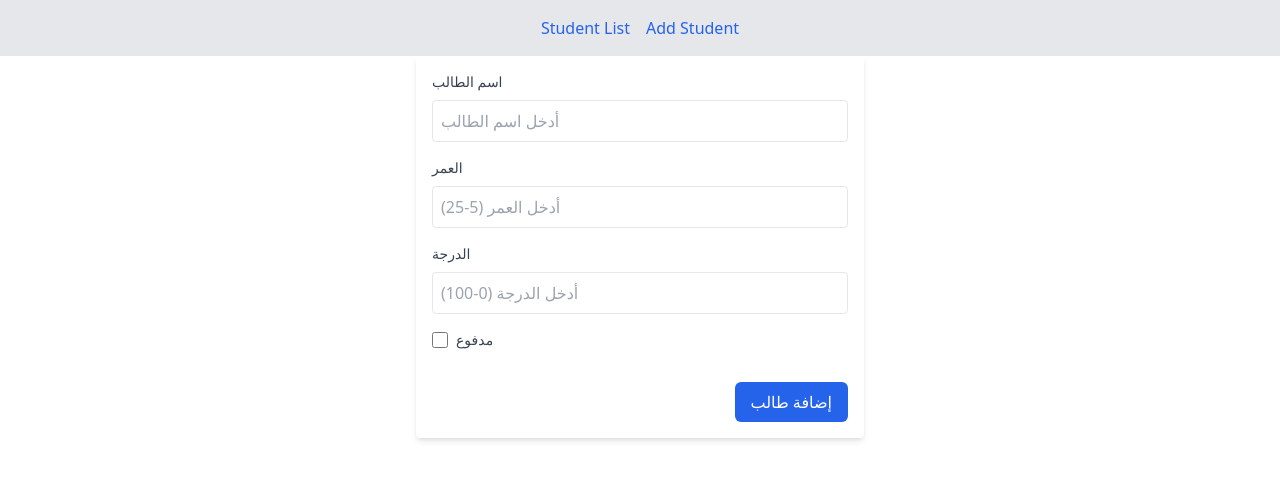
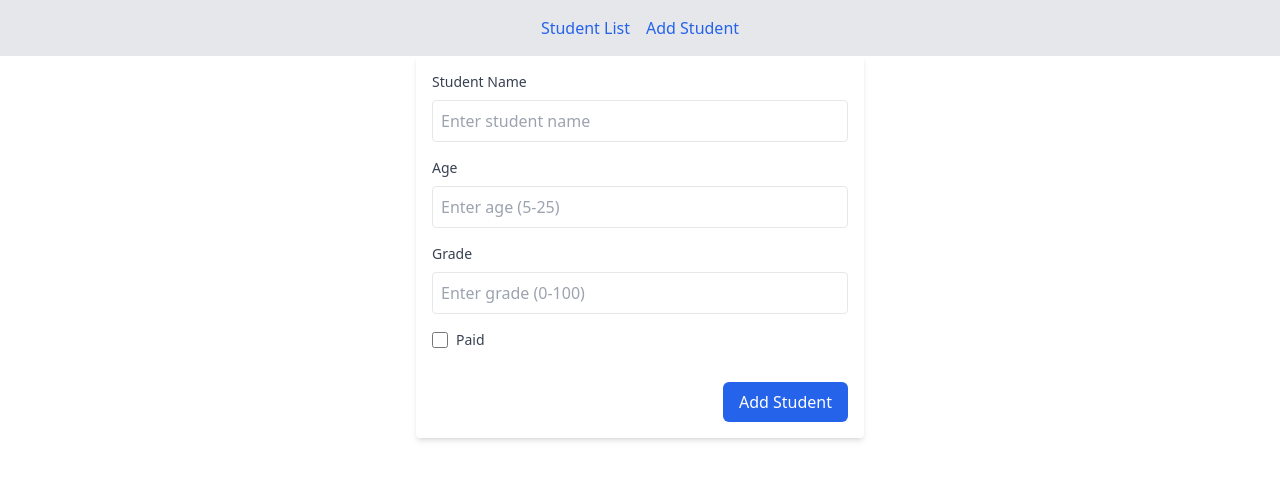
Before and after one commit to AbdelrahmanELsokary/Student_Registration_System, a React (Vite) app: page /add in a window 1280 px wide. Shown: the top 480 px of the page. Built offline with nearby package versions, Linux system fonts and the light colour scheme.

Commit message:
Update:Student Form

```diff
--- a/src/components/StudentForm.jsx
+++ b/src/components/StudentForm.jsx
@@ -10,7 +10,7 @@ export default function StudentForm({ existingStudent, onSuccess, onCancel }) {
   const [error, setError] = useState('');
   const [isSubmitting, setIsSubmitting] = useState(false);
 
-  // تهيئة النموذج إذا كان هناك طالب موجود
+  // Initialize form if existing student
   useEffect(() => {
     if (existingStudent) {
       setFormData({
@@ -32,15 +32,15 @@ export default function StudentForm({ existingStudent, onSuccess, onCancel }) {
 
   const validateForm = () => {
     if (!formData.name.trim()) {
-      setError('❌ اسم الطالب مطلوب');
+      setError('❌ Student name is required');
       return false;
     }
     if (isNaN(formData.age) || formData.age < 5 || formData.age > 25) {
-      setError('❌ يرجى إدخال عمر صحيح (بين 5 و25)');
+      setError('❌ Please enter a valid age (5-25)');
       return false;
     }
     if (isNaN(formData.grade) || formData.grade < 0 || formData.grade > 100) {
-      setError('❌ يرجى إدخال درجة صحيحة (بين 0 و100)');
+      setError('❌ Please enter a valid grade (0-100)');
       return false;
     }
     return true;
@@ -62,14 +62,23 @@ export default function StudentForm({ existingStudent, onSuccess, onCancel }) {
         paid: formData.paid,
       };
 
-      // جرب هذه الروابط البديلة
+      // Try multiple possible API endpoints
       const baseUrl = 'https://studentregistrationsystem-production-06d9.up.railway.app';
-      const endpoint = existingStudent ? `/update-student/${existingStudent.id}` : '/add-student';
-      const url = baseUrl + endpoint;
-      const method = 'POST'; // جرب POST لجميع الحالات
+      const endpoints = [
+        '/api/students', // First try
+        '/students', // Second try
+        '/api/student', // Third try
+        '/student', // Fourth try
+      ];
+
+      let lastError = null;
+
+      for (const endpoint of endpoints) {
+        try {
+          const url = existingStudent ? `${baseUrl}${endpoint}/${existingStudent.id}` : `${baseUrl}${endpoint}`;
 
           const response = await fetch(url, {
-        method,
+            method: existingStudent ? 'PUT' : 'POST',
             headers: {
               'Content-Type': 'application/json',
               Accept: 'application/json',
@@ -77,12 +86,13 @@ export default function StudentForm({ existingStudent, onSuccess, onCancel }) {
             body: JSON.stringify(studentData),
           });
 
-      const responseText = await response.text();
-
           if (!response.ok) {
-        throw new Error(responseText || `Server error: ${response.status}`);
+            const errorText = await response.text();
+            lastError = errorText || `Server error: ${response.status}`;
+            continue;
           }
 
+          // Reset form if creating new student
           if (!existingStudent) {
             setFormData({
               name: '',
@@ -92,10 +102,22 @@ export default function StudentForm({ existingStudent, onSuccess, onCancel }) {
             });
           }
 
-      onSuccess();
+          return onSuccess();
         } catch (err) {
-      console.error('Error:', err);
-      setError(err.message.includes('Failed to fetch') ? '❌ تعذر الاتصال بالخادم' : err.message.includes('405') ? '❌ الخادم يرفض الطلب. الرابط قد يكون خاطئاً' : err.message);
+          lastError = err.message;
+        }
+      }
+
+      throw new Error(lastError || 'All API endpoints failed');
+    } catch (err) {
+      console.error('Submission error:', err);
+      setError(
+        err.message.includes('Failed to fetch')
+          ? '❌ Network error. Please check your connection'
+          : err.message.includes('405')
+          ? '❌ Server rejected request. The endpoint may be incorrect'
+          : err.message
+      );
     } finally {
       setIsSubmitting(false);
     }
@@ -103,34 +125,40 @@ export default function StudentForm({ existingStudent, onSuccess, onCancel }) {
 
   return (
     <form onSubmit={handleSubmit} className="space-y-4 max-w-md mx-auto p-4 bg-white shadow-md rounded">
-      {error && <div className="p-3 bg-red-100 text-red-700 rounded text-center">{error}</div>}
+      {error && (
+        <div className="p-3 mb-4 bg-red-50 border-l-4 border-red-500 text-red-700">
+          <p className="font-bold">Error!</p>
+          <p>{error}</p>
+          <p className="mt-2 text-sm">Please try refreshing the page or contact support</p>
+        </div>
+      )}
 
       <div className="space-y-2">
-        <label className="block text-sm font-medium text-gray-700">اسم الطالب</label>
-        <input type="text" name="name" placeholder="أدخل اسم الطالب" className="w-full border rounded p-2" value={formData.name} onChange={handleChange} required />
+        <label className="block text-sm font-medium text-gray-700">Student Name</label>
+        <input type="text" name="name" placeholder="Enter student name" className="w-full border rounded p-2" value={formData.name} onChange={handleChange} required />
       </div>
 
       <div className="space-y-2">
-        <label className="block text-sm font-medium text-gray-700">العمر</label>
-        <input type="number" name="age" placeholder="أدخل العمر (5-25)" min="5" max="25" className="w-full border rounded p-2" value={formData.age} onChange={handleChange} required />
+        <label className="block text-sm font-medium text-gray-700">Age</label>
+        <input type="number" name="age" placeholder="Enter age (5-25)" min="5" max="25" className="w-full border rounded p-2" value={formData.age} onChange={handleChange} required />
       </div>
 
       <div className="space-y-2">
-        <label className="block text-sm font-medium text-gray-700">الدرجة</label>
-        <input type="number" name="grade" placeholder="أدخل الدرجة (0-100)" min="0" max="100" className="w-full border rounded p-2" value={formData.grade} onChange={handleChange} required />
+        <label className="block text-sm font-medium text-gray-700">Grade</label>
+        <input type="number" name="grade" placeholder="Enter grade (0-100)" min="0" max="100" className="w-full border rounded p-2" value={formData.grade} onChange={handleChange} required />
       </div>
 
       <div className="flex items-center space-x-2">
         <input type="checkbox" name="paid" id="paid" checked={formData.paid} onChange={handleChange} className="h-4 w-4 text-blue-600 rounded" />
         <label htmlFor="paid" className="text-sm font-medium text-gray-700">
-          مدفوع
+          Paid
         </label>
       </div>
 
       <div className="flex space-x-2 justify-end pt-4">
         {existingStudent && (
           <button type="button" onClick={onCancel} className="px-4 py-2 border border-gray-300 rounded-md text-gray-700 hover:bg-gray-50" disabled={isSubmitting}>
-            إلغاء
+            Cancel
           </button>
         )}
         <button type="submit" className={`px-4 py-2 rounded-md text-white ${isSubmitting ? 'bg-blue-400' : 'bg-blue-600 hover:bg-blue-700'}`} disabled={isSubmitting}>
@@ -140,12 +168,12 @@ export default function StudentForm({ existingStudent, onSuccess, onCancel }) {
                 <circle className="opacity-25" cx="12" cy="12" r="10" stroke="currentColor" strokeWidth="4"></circle>
                 <path className="opacity-75" fill="currentColor" d="M4 12a8 8 0 018-8V0C5.373 0 0 5.373 0 12h4zm2 5.291A7.962 7.962 0 014 12H0c0 3.042 1.135 5.824 3 7.938l3-2.647z"></path>
               </svg>
-              جاري المعالجة...
+              Processing...
             </span>
           ) : existingStudent ? (
-            'تحديث الطالب'
+            'Update Student'
           ) : (
-            'إضافة طالب'
+            'Add Student'
           )}
         </button>
       </div>
```
Lines whose indentation alone changed are shown as unchanged.
